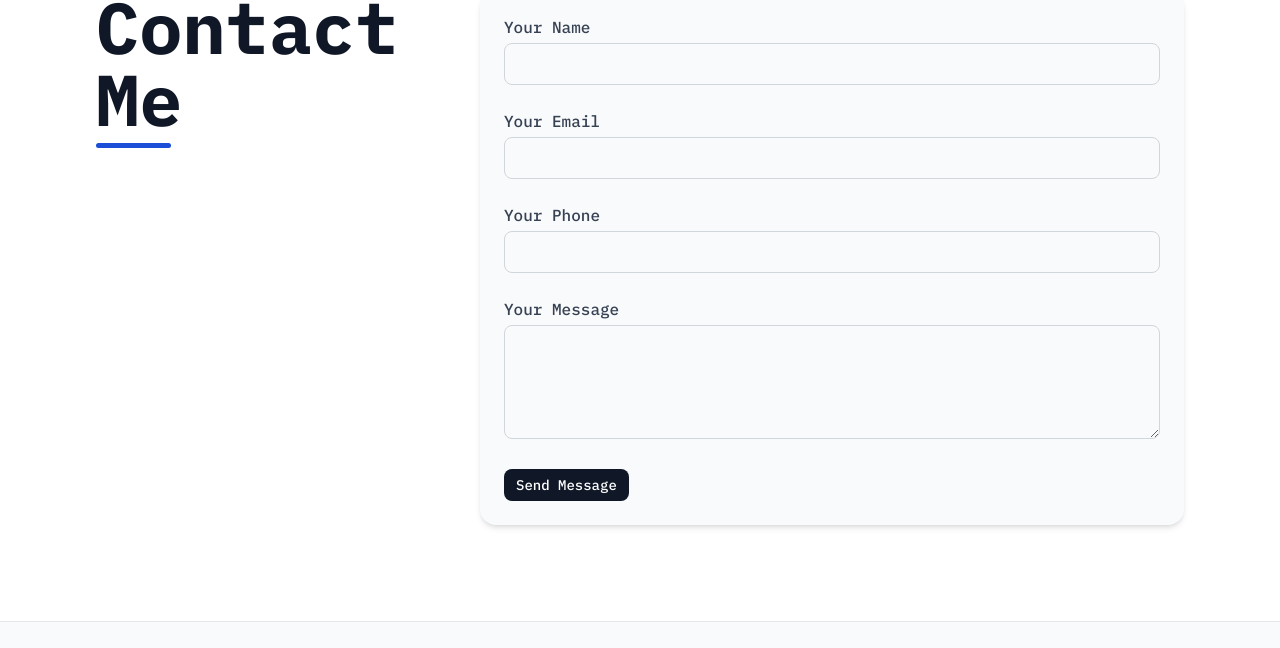
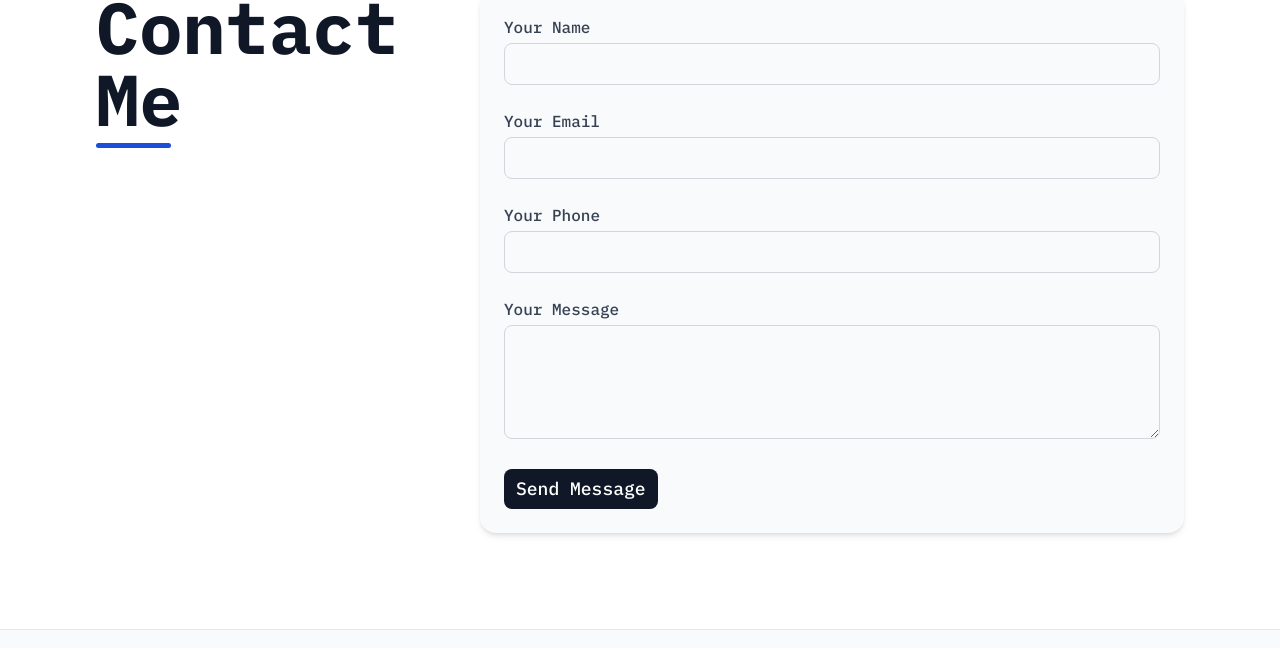
Before and after one commit to progshubham/progshubham.github.io, an Astro site: page / in a window 1280 px wide. Shown: the part 6347-6995 px from the top of the page. Built offline with nearby package versions, Linux system fonts and the light colour scheme; Astro itself is replaced by a stand-in of ours.

Commit message:
Contact me added

```diff
--- a/src/components/Contact.astro
+++ b/src/components/Contact.astro
@@ -64,7 +64,7 @@ import { siteConfig } from "../config";
 
           <button
             type="submit"
-            class="px-2.5 sm:px-3 py-1 sm:py-1.5 bg-gray-900 text-white rounded-md sm:rounded-lg text-xs sm:text-sm font-medium transition-all duration-300 group-hover:bg-gray-800"
+            class="px-2.5 sm:px-3 py-1 sm:py-1.5 bg-gray-900 text-white rounded-md sm:rounded-lg text-lg sm:text-lg font-medium transition-all duration-300 group-hover:bg-gray-800"
           >
             Send Message
           </button>
```
